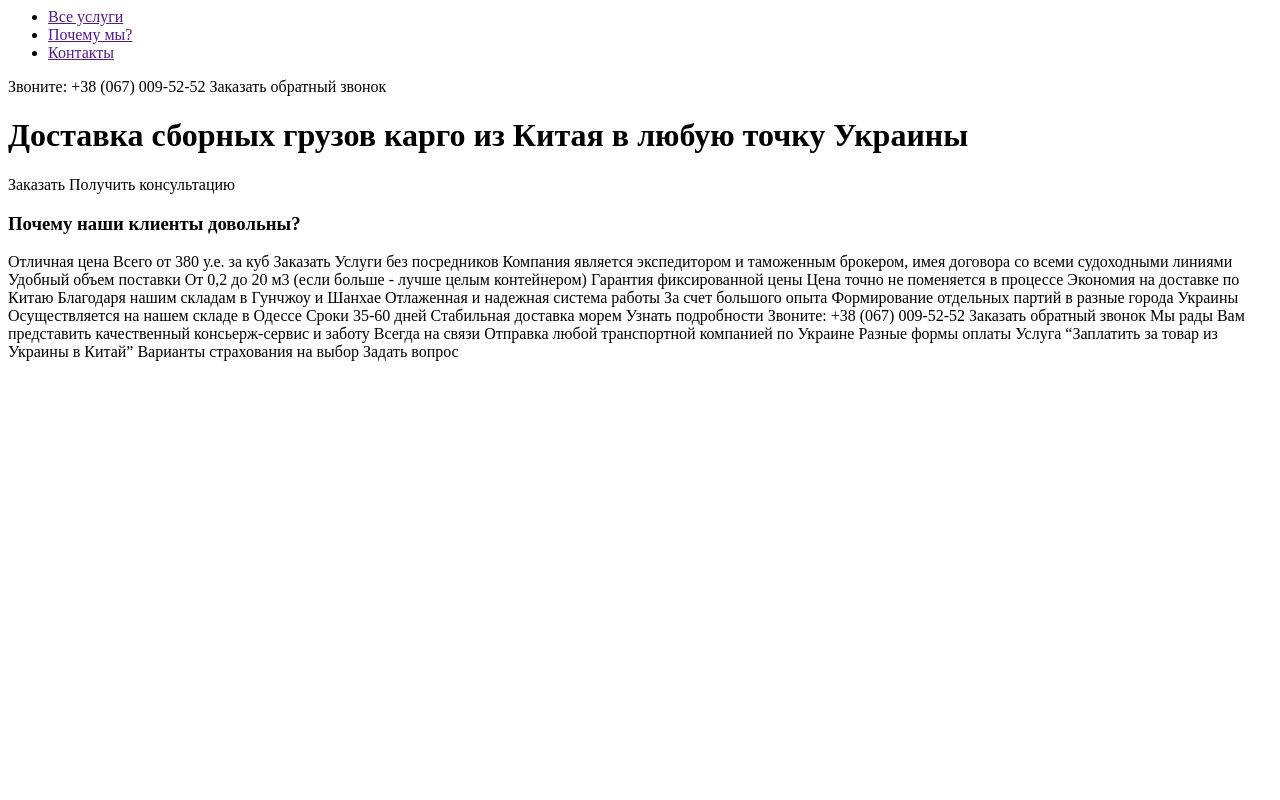
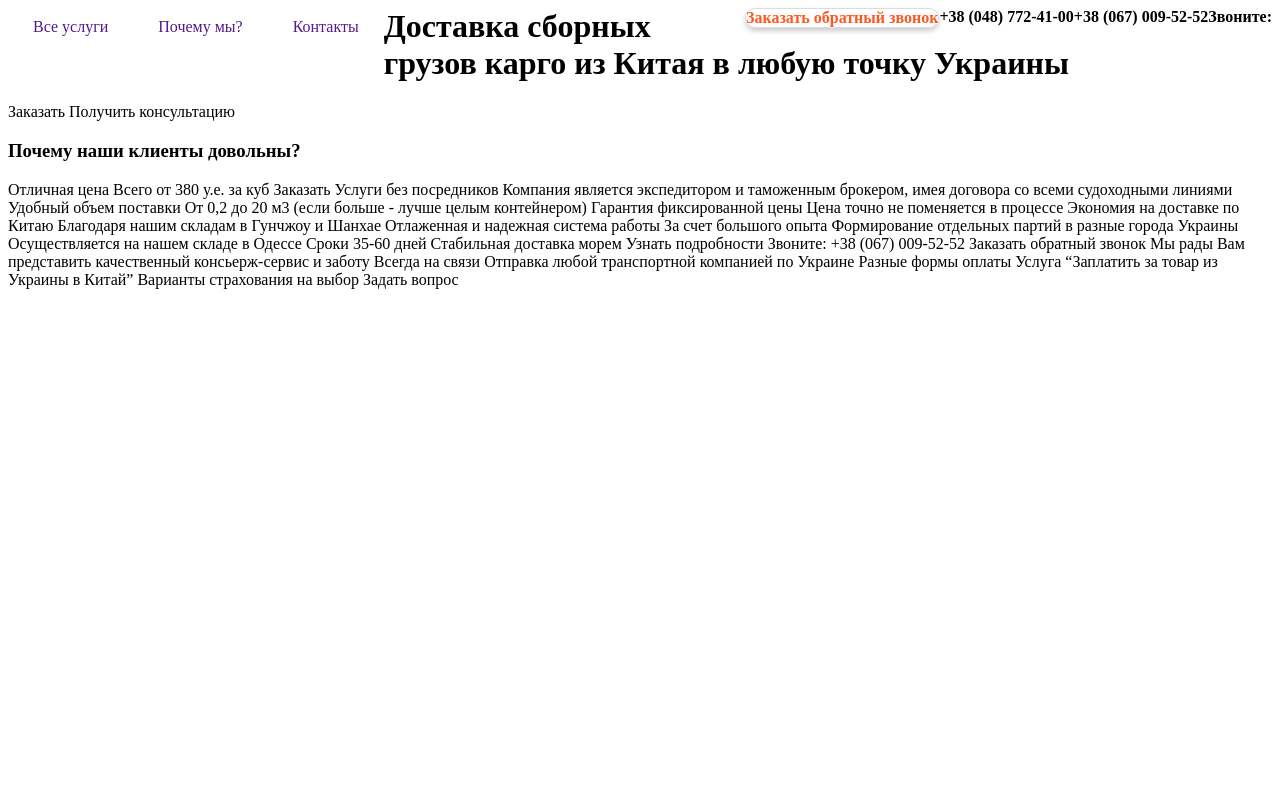
Before and after one commit to CSJedi/DjangoLanding, a Django app: page / in a window 1280 px wide. Run offline with Django 3.2, Linux system fonts and the light colour scheme.

Commit message:
first page in progress

```diff
--- a/landing/static/css/style.css
+++ b/landing/static/css/style.css
@@ -1,4 +1,51 @@
-h1 a {
-    color: #FCA205;
-    font-family: 'Lobster';
+a {
+	text-decoration: none;
 }
+.menu ul, .menu li, .phone_header p, .phone_header a{
+	margin: 0;
+	padding: 0;
+}
+.menu ul {
+	background: gray;
+	list-style: none;
+	width: 100%;
+}
+.menu li {
+	float: left;
+	position: relative;
+	width:auto;
+	display: block;
+	padding: 10px 25px;
+	text-align: center;
+}
+
+.phone_number{
+	font-weight: bold;
+	float: right;
+	position: relative;
+	width:auto;
+	display: block;
+	padding: 10px 25px;
+	text-align: center;
+}
+
+.round_button_phone {
+	font-weight:bold;
+	float: right;
+	position: relative;
+	width:auto;
+	display: block;
+	color: #ff5722;
+	text-shadow: 0 1px 0 #fff;
+	text-align: center;
+	text-decoration: none;
+	padding: 10px;
+	margin: 3px auto 5px;
+	border: 1px solid #ddd;
+	border-radius: 20px;
+	box-shadow: 0 3px 5px #ccc;
+}
+.round_button_phone:hover {
+	margin: 5px auto 3px;
+	box-shadow: 0 0 1px #eee;
+}
--- a/landing/templates/landing/index.html
+++ b/landing/templates/landing/index.html
@@ -5,6 +5,7 @@
         <link rel="stylesheet" href="{% static 'css/style.css' %}">
     </head>
     <body>
+        <header>
             <nav class="menu">
                 <ul>
                     <li><a href="">Все услуги</a></li>
@@ -12,9 +13,13 @@
                     <li><a href="">Контакты</a></li>
                 </ul>
             </nav>
-        Звоните:
-        +38 (067) 009-52-52
-        Заказать обратный звонок
+            <nav class="phone_header">
+                <p class="phone_number">Звоните:</p>
+                <p class="phone_number">+38 (067) 009-52-52</p>
+                <p class="phone_number">+38 (048) 772-41-00</p>
+                <a class="round_button_phone" href="">Заказать обратный звонок</a>
+            </nav>
+        </header>
 
         <div>
             <h1>Доставка сборных грузов карго из Китая в любую точку Украины </h1>
```
Lines whose indentation alone changed are shown as unchanged.
